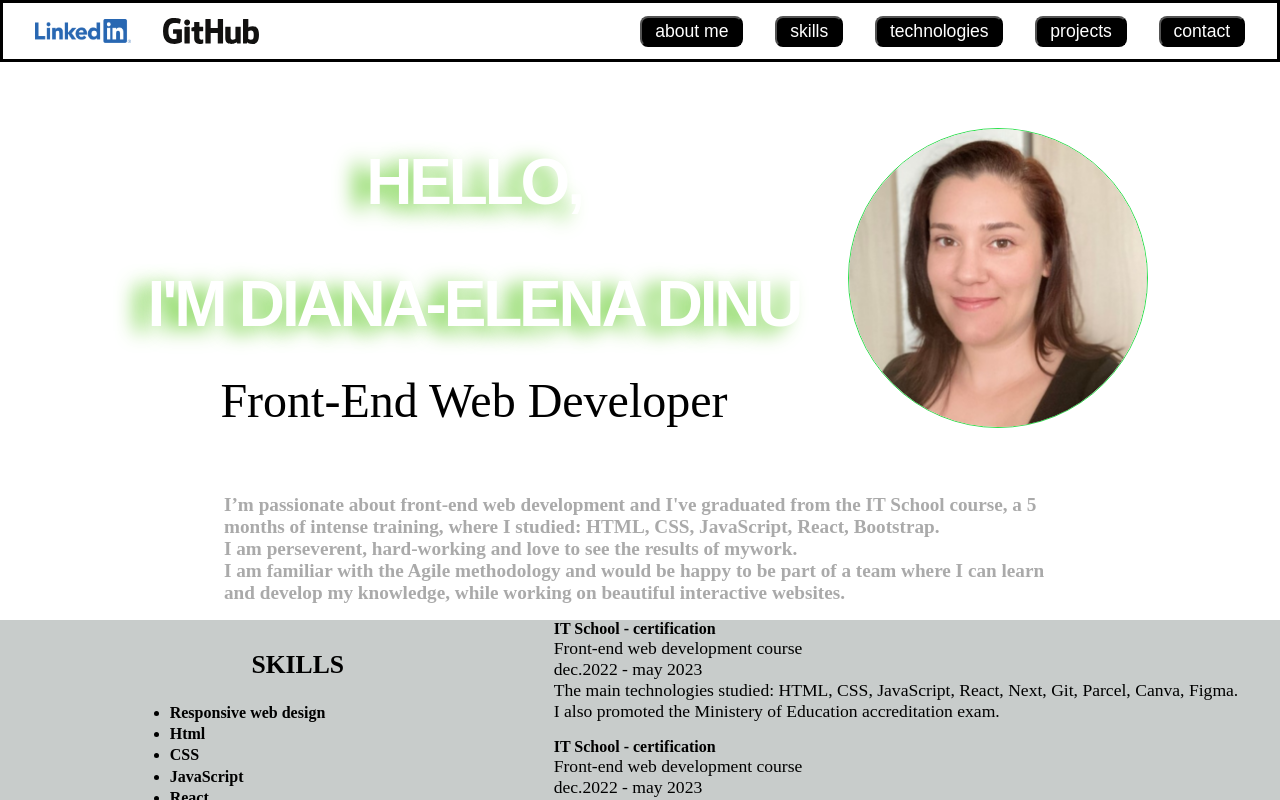
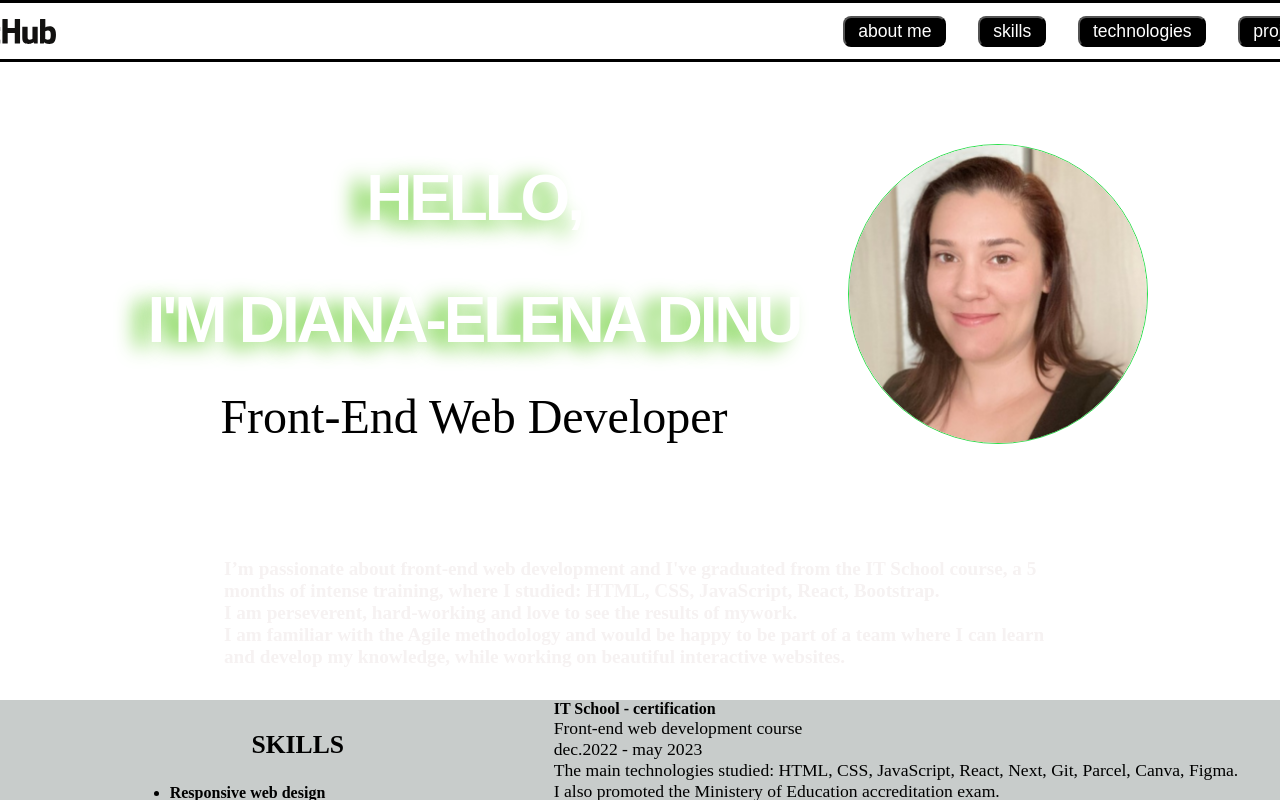
Before and after one commit to Diana-Elen/portofolio, a Next.js app in the folder my-portofolio/: page / in a window 1280 px wide. Shown: the top 800 px of the page. Built offline with nearby package versions, Linux system fonts and the light colour scheme.

Commit message:
update css

```diff
--- a/my-portofolio/components/About.js
+++ b/my-portofolio/components/About.js
@@ -3,7 +3,7 @@ import styles from "../style/About.module.css"
 
 export default function About() {
     return <>
-    <div className={styles.full_description}>
+
         <div className={styles.description}>
 
             <p>I’m passionate about front-end web development and I've graduated from the IT School course,
@@ -17,6 +17,6 @@ export default function About() {
                 and develop my knowledge, while working on beautiful interactive websites.
             </p>
         </div>
-    </div>
+
     </>
 }
--- a/my-portofolio/pages/index.js
+++ b/my-portofolio/pages/index.js
@@ -21,9 +21,11 @@ export default function Home() {
         <link rel="icon" href="/favicon.ico" />
       </Head>
       <div className={styles.background}>
-        <Navbar />
-        <JobTitle />
-        <About />
+        <div className={styles.page_header}>
+          <Navbar />
+          <JobTitle />
+          <About />
+        </div>
         <div className={styles.skills_education}>
           <Skills />
           <Education />
--- a/my-portofolio/style/About.module.css
+++ b/my-portofolio/style/About.module.css
@@ -1,18 +1,12 @@
-.full_description {
-    display: flex;
-    flex-direction: row;
-    justify-content: center;
-    gap: 2rem;
-}
-
 .description {
-    display: flex;
+    display: block;
     flex-direction: column;
     width: 100vw;
     padding: 1rem;
     font-weight: bold;
-    color: #aaa;
+    color: #f6f2f2;
     font-size: 1.3rem;
+    margin-block: 1rem;
 }
 .description p {
     font-size: 1.2rem;
--- a/my-portofolio/style/JobTitle.module.css
+++ b/my-portofolio/style/JobTitle.module.css
@@ -30,7 +30,7 @@
     height: 50vh;
     width: 100vw;
     gap: 2rem;
-    margin-block-start: 1rem;
+    margin-block: 1rem;
     background-color: white;
 }
 .name_title {
--- a/my-portofolio/style/Style.module.css
+++ b/my-portofolio/style/Style.module.css
@@ -1,5 +1,12 @@
 .background {
     background-color: white;
+}
+.page_header {
+    display: flex;
+    flex-direction: column;
+    justify-content: center;
+    align-items: center;
+    gap: 1rem;
 }
 .skills_education {
     display: flex;
```
